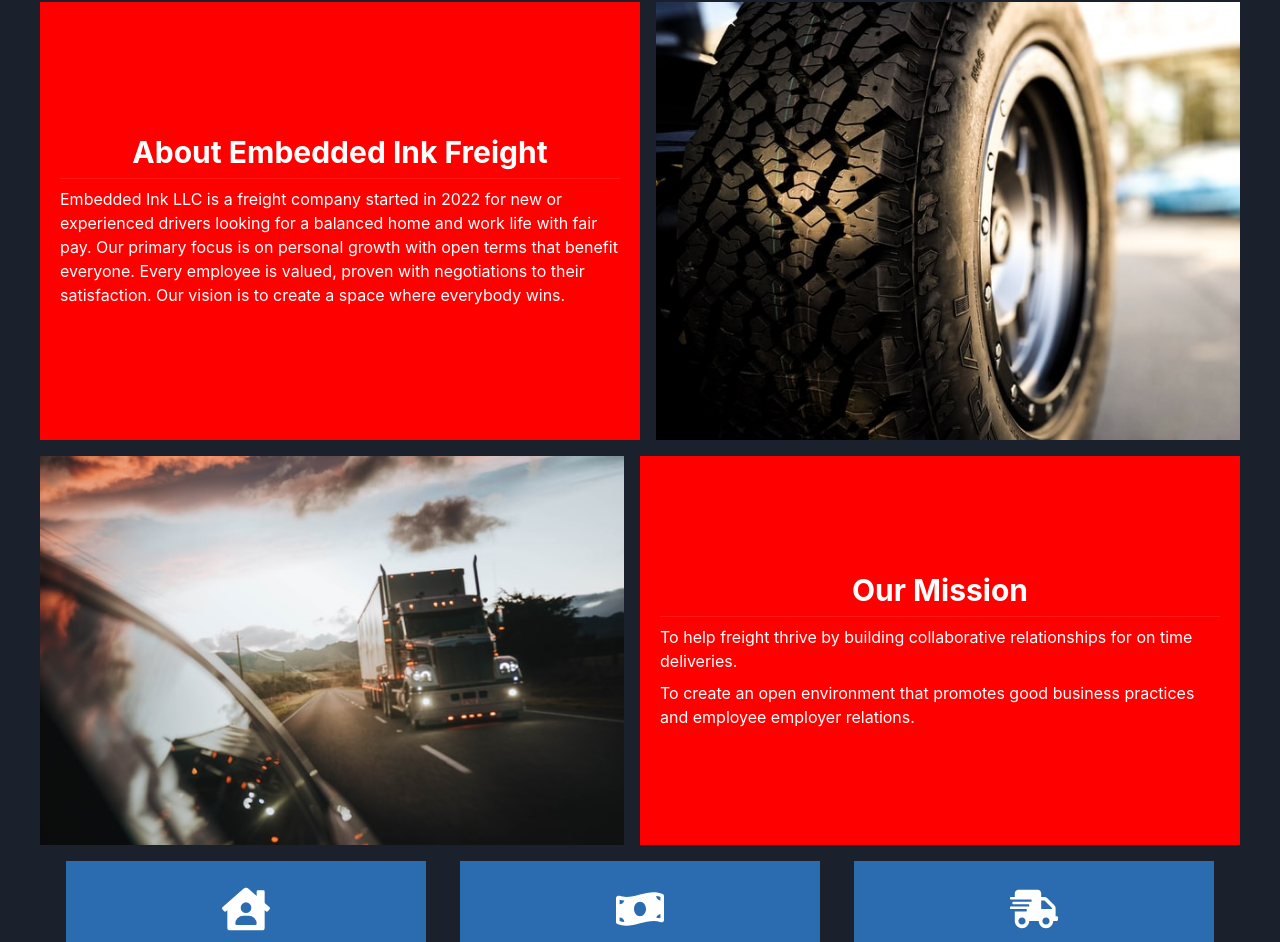
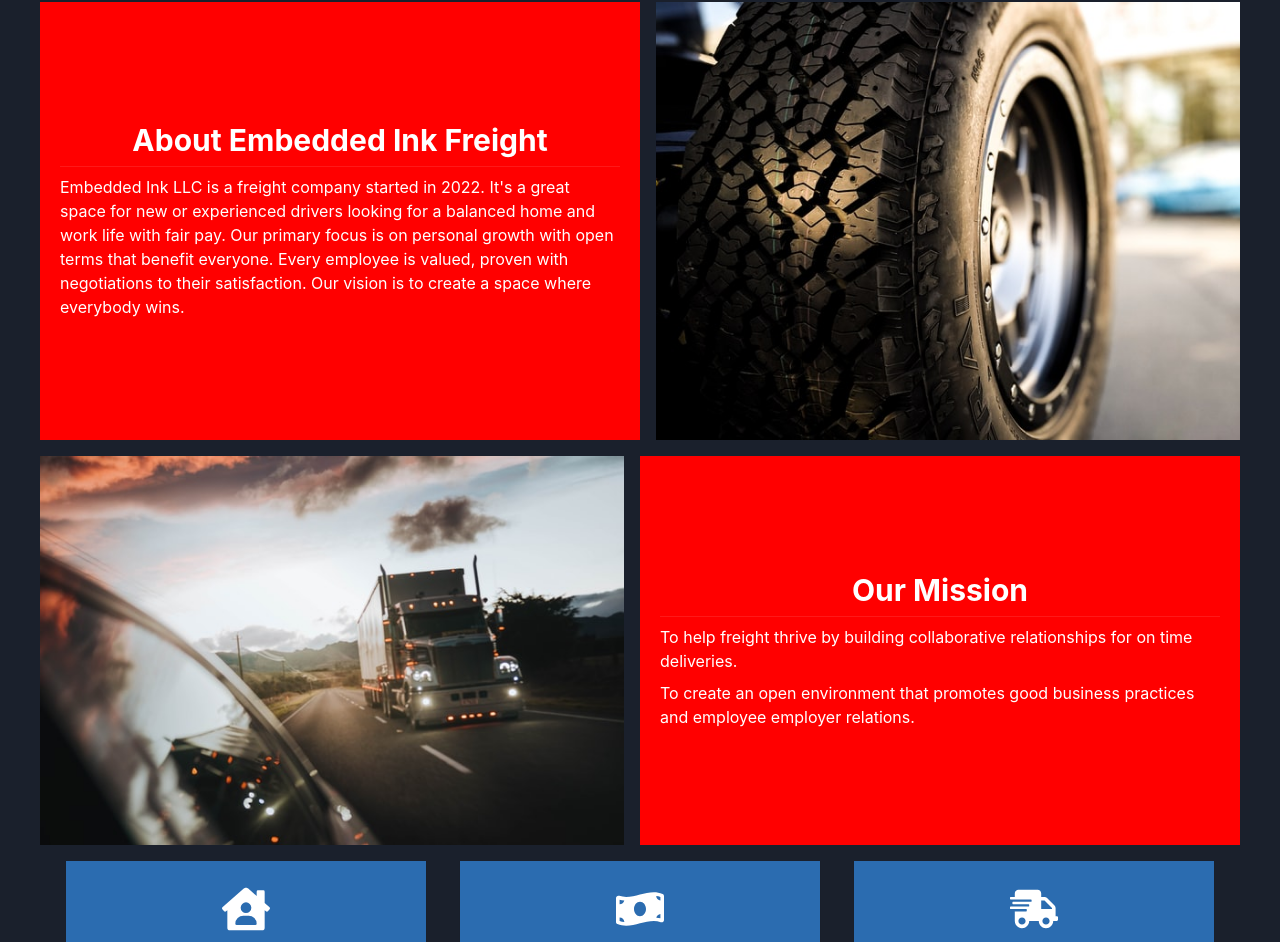
Before and after one commit to digidevguy/embedded-ink-freight, a Next.js app: page / in a window 1280 px wide. Shown: the part 985-1927 px from the top of the page. Built offline with nearby package versions, Linux system fonts and the light colour scheme.

Commit message:
Updated opening paragraph

```diff
--- a/components/AboutSection.js
+++ b/components/AboutSection.js
@@ -25,12 +25,12 @@
 					</Heading>
 					<Divider />
 					<Text color={color} textAlign='start'>
-						Embedded Ink LLC is a freight company started in 2022 for new or
-						experienced drivers looking for a balanced home and work life with
-						fair pay. Our primary focus is on personal growth with open terms
-						that benefit everyone. Every employee is valued, proven with
-						negotiations to their satisfaction. Our vision is to create a space
-						where everybody wins.
+						Embedded Ink LLC is a freight company started in 2022. It's a great
+						space for new or experienced drivers looking for a balanced home and
+						work life with fair pay. Our primary focus is on personal growth
+						with open terms that benefit everyone. Every employee is valued,
+						proven with negotiations to their satisfaction. Our vision is to
+						create a space where everybody wins.
 					</Text>
 				</VStack>
 				<Center
```
